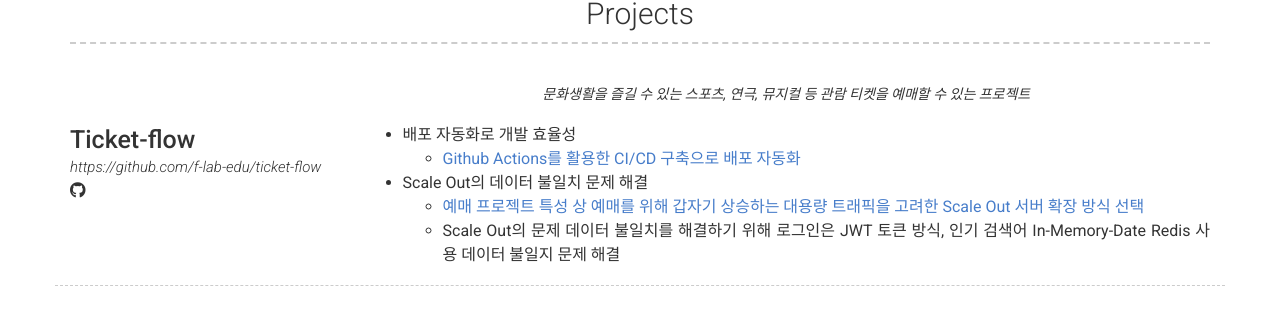
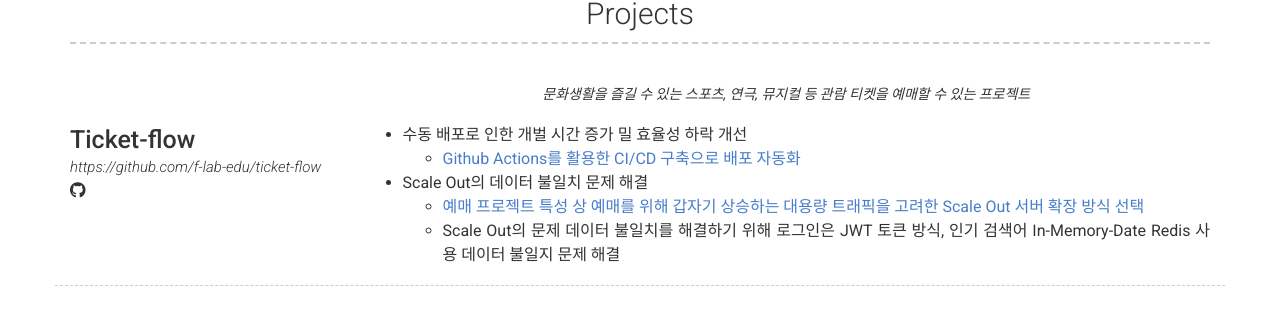
Before and after one commit to hyeok96/hyeok96.github.io, a Jekyll site: the page built from index.md, in a window 1280 px wide. Shown: the part 633-949 px from the top of the page. Built offline with Jekyll 4.4.1, drawn with Linux system fonts in a browser that asks for light colours; nearby versions of some CDN libraries.

```diff
--- a/_config.yml
+++ b/_config.yml
@@ -90,7 +90,7 @@ content:
         quote: >
           문화생활을 즐길 수 있는 스포츠, 연극, 뮤지컬 등 관람 티켓을 예매할 수 있는 프로젝트
         description: | # this will include new lines to allow paragraphs
-          - 배포 자동화로 개발 효율성
+          - 수동 배포로 인한 개벌 시간 증가 밀 효율성 하락 개선
             - [Github Actions를 활용한 CI/CD 구축으로 배포 자동화](https://velog.io/@sang_hyeok_2/Project-%ED%94%84%EB%A1%9C%EC%A0%9D%ED%8A%B8-%EA%B0%9C%EB%B0%9C-%ED%9A%A8%EC%9C%A8%EC%84%B1%EC%9D%84-%EC%9C%84%ED%95%9C-CICD-%EC%A0%81%EC%9A%A9-%EA%B3%BC%EC%A0%95)
           - Scale Out의 데이터 불일치 문제 해결
             - [예매 프로젝트 특성 상 예매를 위해 갑자기 상승하는 대용량 트래픽을 고려한 Scale Out 서버 확장 방식 선택](https://velog.io/@sang_hyeok_2/%EB%8C%80%EC%9A%A9%EB%9F%89-%ED%8A%B8%EB%9E%98%ED%94%BD%EC%9D%B4-%EC%98%A4%EB%A9%B4-%EC%84%9C%EB%B2%84%EB%A5%BC-%EC%96%B4%EB%96%BB%EA%B2%8C-%ED%99%95%EC%9E%A5%EC%9D%84-%ED%95%98%EB%8A%94%EA%B2%8C-%EC%A2%8B%EC%9D%84%EA%B9%8C)
```
